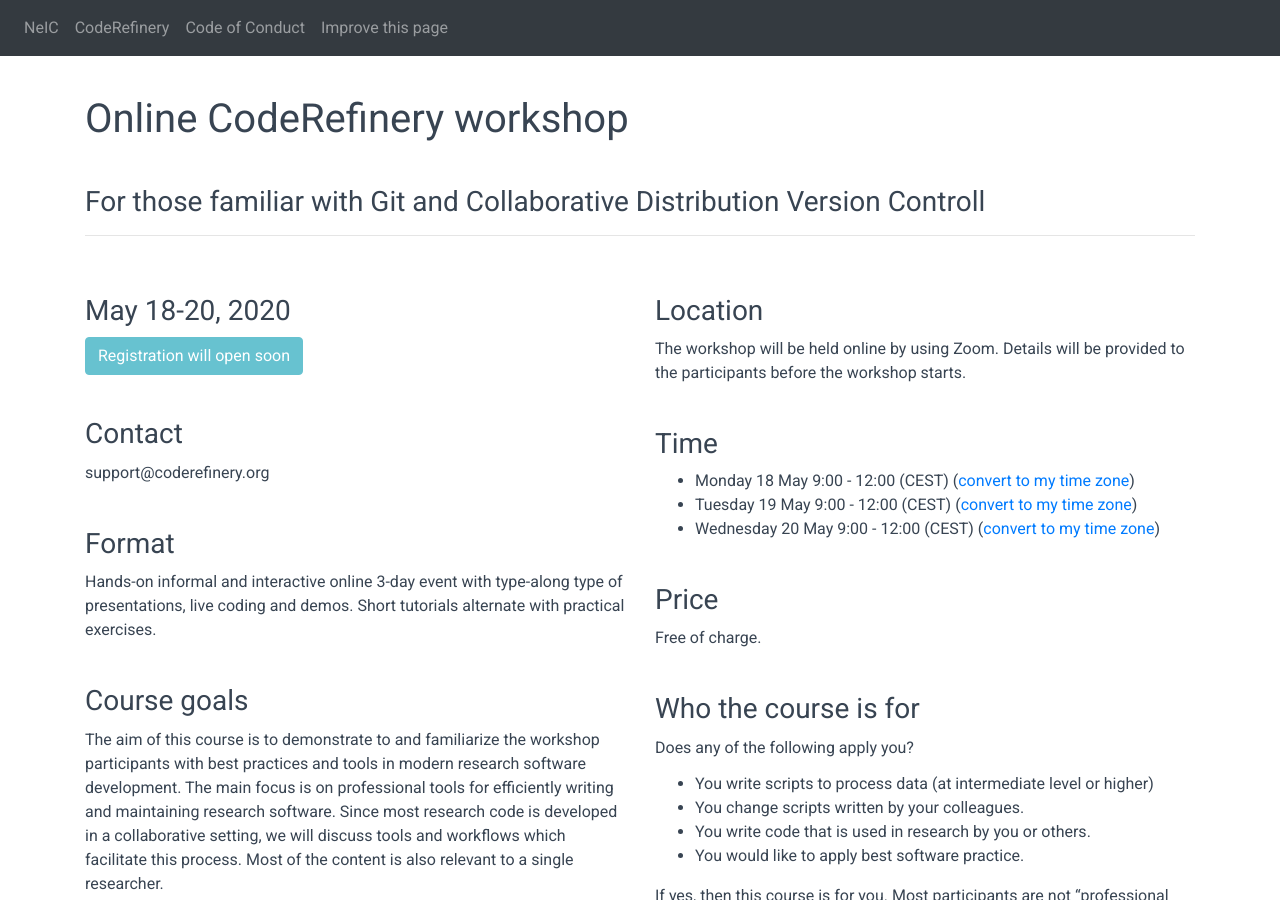
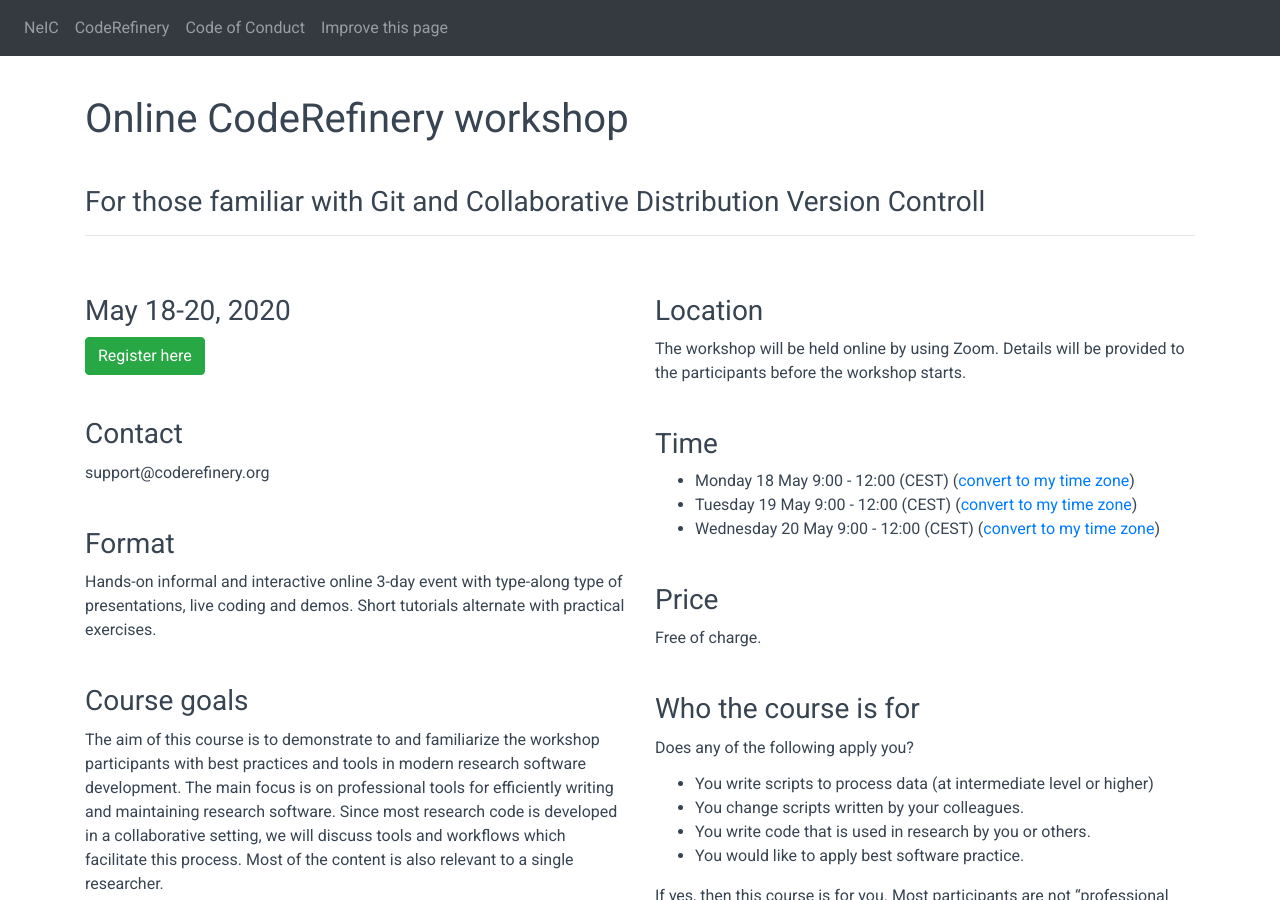
Before and after one commit to coderefinery/2020-05-18-online, a Jekyll site: the page built from index.md, in a window 1280 px wide and 900 px high. Built offline with Jekyll 4.4.1, drawn with Linux system fonts in a browser that asks for light colours; comment, search, counter and statistics services are not loaded.

Commit message:
link to registration

```diff
--- a/left_column.md
+++ b/left_column.md
@@ -2,7 +2,7 @@
 
 ### May 18-20, 2020
 
-<a class="btn btn-info disabled" href="#" data-mode="1" target="_blank">Registration will open soon</a>
+<a class="btn btn-success" href="https://indico.neic.no/event/140/" data-mode="1" target="_blank">Register here</a>
 
 ### Contact
 
```
